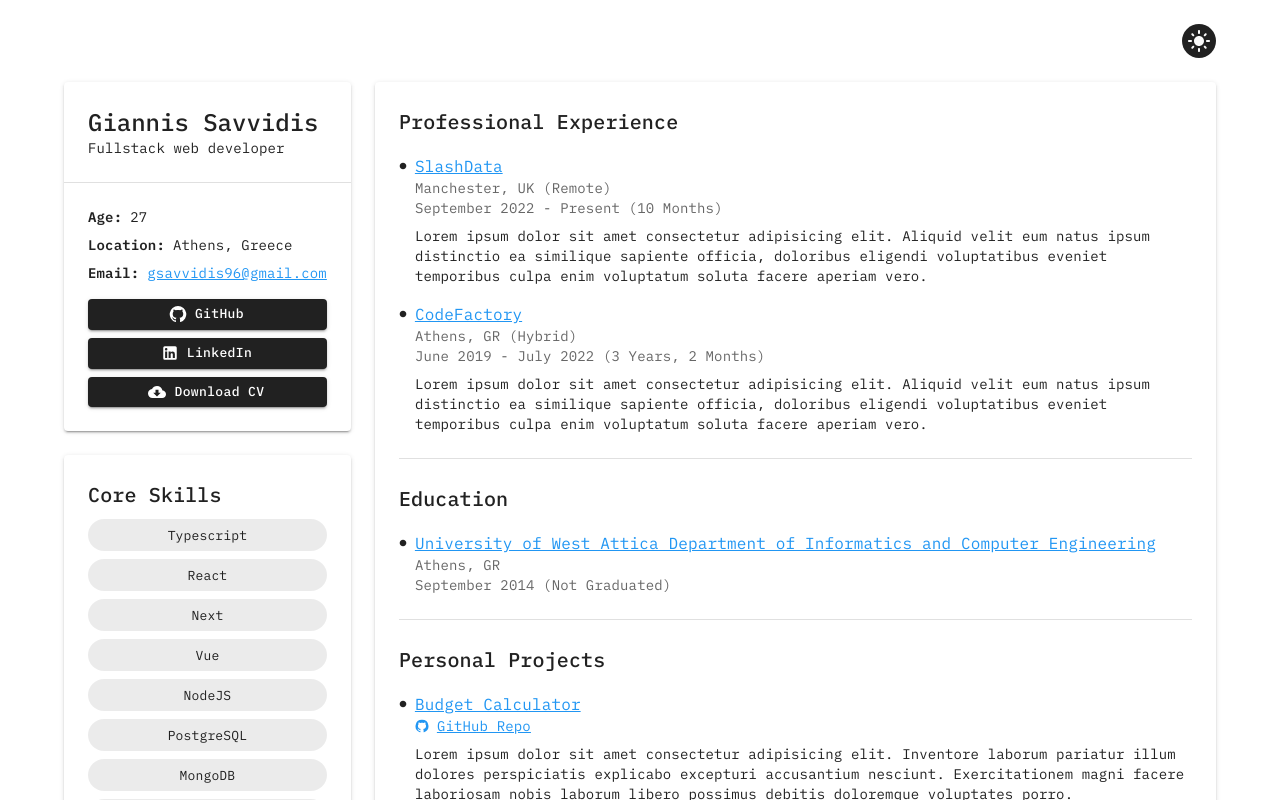
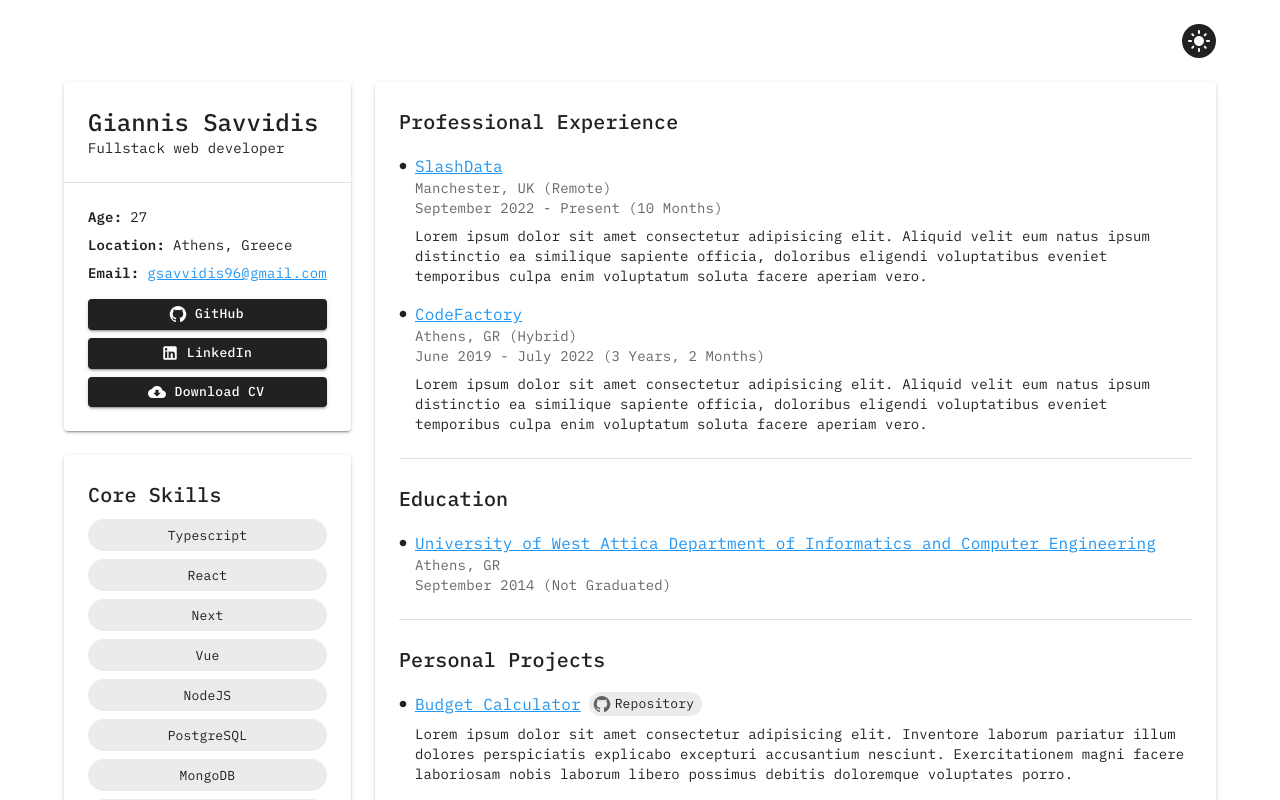
Before and after one commit to gsavvidis96/cv, a React (Create React App) app: page / in a window 1280 px wide. Shown: the top 800 px of the page. Built offline with nearby package versions, Linux system fonts and the light colour scheme.

Commit message:
add github repo chip

```diff
--- a/src/components/GeneralInfo.tsx
+++ b/src/components/GeneralInfo.tsx
@@ -87,7 +87,7 @@
             startIcon={<CloudDownload />}
             sx={{ textTransform: "none" }}
             href="giannis_savvidis_cv.pdf"
-            download
+            target="_blank"
           >
             Download CV
           </Button>
--- a/src/components/PersonalProjects.tsx
+++ b/src/components/PersonalProjects.tsx
@@ -1,12 +1,12 @@
 import { Circle, GitHub } from "@mui/icons-material";
-import { Stack, Typography } from "@mui/material";
+import { Chip, Stack, Typography } from "@mui/material";
 
 const PersonalProjects = () => {
   return (
     <Stack gap={2}>
       <Typography variant="h6">Personal Projects</Typography>
 
-      <Stack>
+      <Stack gap={1}>
         <Stack direction="row" sx={{ alignItems: "center" }} gap={1}>
           <Circle sx={{ height: "8px", width: "8px" }} />
 
@@ -19,22 +19,19 @@
           >
             Budget Calculator
           </Typography>
+
+          <Chip
+            icon={<GitHub />}
+            label="Repository"
+            size="small"
+            clickable
+            component="a"
+            href="https://github.com/gsavvidis96/budget-calculator"
+            target="_blank"
+          />
         </Stack>
 
         <Stack sx={{ pl: "16px" }}>
-          <Stack
-            direction="row"
-            sx={{ mb: 1, alignItems: "center", color: "linkColor.main" }}
-            gap={1}
-            component="a"
-            href="https://github.com/gsavvidis96/budget-calculator"
-            target="_blank"
-          >
-            <GitHub sx={{ height: "14px", width: "14px" }} />
-
-            <Typography variant="body2">GitHub Repo</Typography>
-          </Stack>
-
           <Typography variant="body2">
             Lorem ipsum dolor sit amet consectetur adipisicing elit. Inventore
             laborum pariatur illum dolores perspiciatis explicabo excepturi
```
